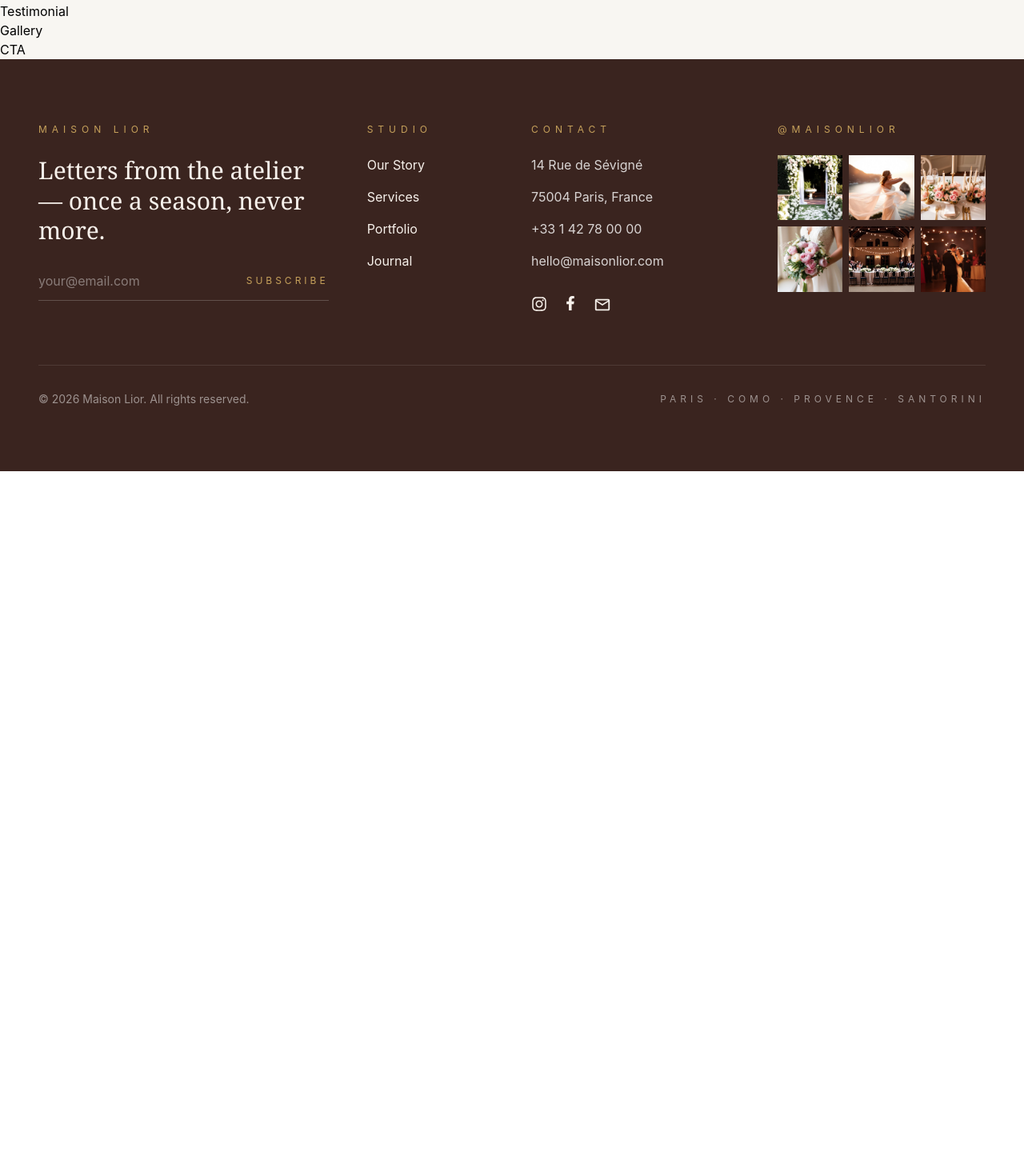
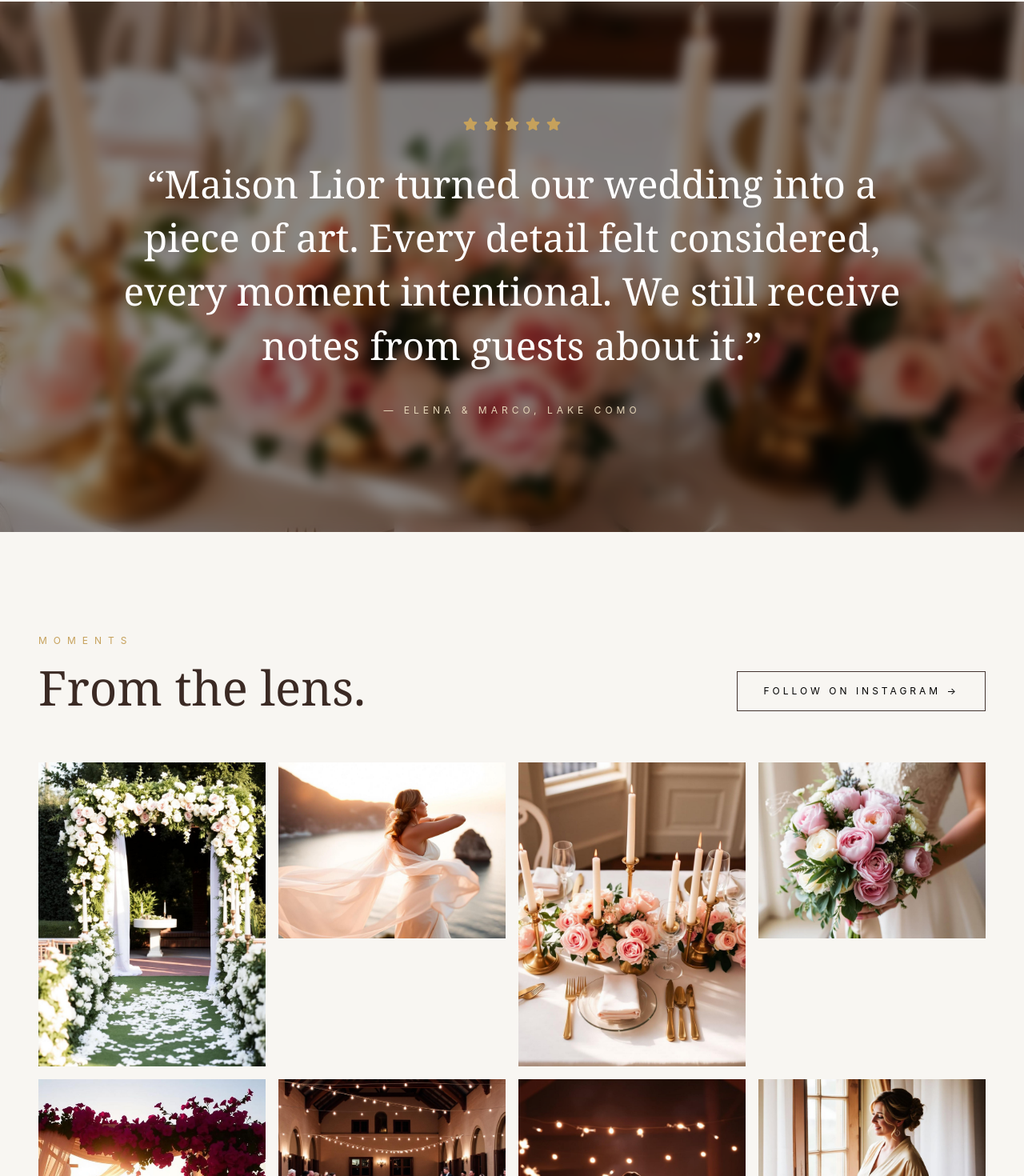
Before and after one commit to Priyankasapp/wedding-planner-webApp, a React (Vite) app: page / in a window 1280 px wide. Shown: the part 5933-7403 px from the top of the page at 80% size. Before the commit the page ends 6522 px from the top, so only its background shows below. Built offline with nearby package versions, Linux system fonts and the light colour scheme.

Commit message:
testimonials added in Home page ..

```diff
--- /dev/null
+++ b/src/components/home/Moments.tsx
@@ -0,0 +1,107 @@
+import { Link } from "react-router-dom";
+
+import img1 from "../../assets/images/photo_2.jpg";
+import img2 from "../../assets/images/photo_5.jpg";
+import img3 from "../../assets/images/photo_3.jpg";
+import img4 from "../../assets/images/photo_6.jpg";
+import img5 from "../../assets/images/photo_1.jpg";
+import img6 from "../../assets/images/photo_4.jpg";
+import img7 from "../../assets/images/photo_10.jpg";
+import img8 from "../../assets/images/photo_11.jpg";
+
+const moments = [
+  img1,
+  img2,
+  img3,
+  img4,
+  img5,
+  img6,
+  img7,
+  img8,
+];
+
+const Moments = () => {
+  return (
+    <section className="bg-[#F8F6F2] py-24 lg:py-32">
+
+      <div className="max-w-[1400px] mx-auto px-6 lg:px-12">
+
+        {/* Header */}
+
+        <div className="flex flex-col lg:flex-row lg:justify-between lg:items-end mb-16">
+
+          <div>
+
+            <p className="uppercase tracking-[8px] text-xs text-[#C6A15B]">
+              Moments
+            </p>
+
+            <h2 className="font-serif text-4xl md:text-6xl text-[#3B2A24] font-light mt-5">
+              From the lens.
+            </h2>
+
+          </div>
+
+          <Link
+            to="/"
+            className="
+              mt-8
+              lg:mt-0
+              inline-flex
+              items-center
+              gap-3
+              border
+              border-[#43342F]
+              px-8
+              py-4
+              uppercase
+              tracking-[4px]
+              text-xs
+              hover:bg-[#43342F]
+              hover:text-white
+              transition
+            "
+          >
+            Follow on Instagram →
+          </Link>
+
+        </div>
+
+        {/* Gallery */}
+
+        <div className="grid grid-cols-2 md:grid-cols-4 gap-4">
+
+          {moments.map((image, index) => (
+
+            <div
+              key={index}
+            className={index % 2 !== 0 ? "md:pt-0" : ""}
+            >
+
+              <img
+                src={image}
+                alt="Wedding moment"
+               className={`
+          w-full
+          object-cover
+          ${
+            index % 2 === 0
+              ? "h-[380px]"
+              : "h-[220px]"
+          }
+        `}
+              />
+
+            </div>
+
+          ))}
+
+        </div>
+
+      </div>
+
+    </section>
+  );
+};
+
+export default Moments;
--- a/src/components/home/Testimonial.tsx
+++ b/src/components/home/Testimonial.tsx
@@ -1,9 +1,72 @@
-
+import bgImage from "../../assets/images/photo_3.jpg";
+import { FaStar } from "react-icons/fa";
 
 const Testimonial = () => {
   return (
-    <div>Testimonial</div>
-  )
-}
+    <section className="relative py-28 lg:py-36 overflow-hidden">
 
-export default Testimonial
+      {/* Background */}
+
+      <div
+        className="absolute inset-0"
+        style={{
+          backgroundImage: `url(${bgImage})`,
+          backgroundPosition: "center",
+          backgroundSize: "cover",
+        }}
+      />
+
+      {/* Blur Layer */}
+
+      <div className="absolute inset-0 backdrop-blur-sm bg-black/45" />
+
+      {/* Content */}
+
+      <div className="relative z-10 max-w-5xl mx-auto px-6 text-center">
+
+        {/* Stars */}
+
+        <div className="flex justify-center gap-2 mb-8">
+          {[...Array(5)].map((_, index) => (
+            <FaStar
+              key={index}
+              className="text-[#C6A15B]"
+              size={18}
+            />
+          ))}
+        </div>
+
+        {/* Quote */}
+
+        <blockquote className="
+          font-serif
+          text-white
+          text-3xl
+          md:text-5xl
+          leading-[1.4]
+          font-light
+        ">
+          “Maison Lior turned our wedding into a piece of art.
+          Every detail felt considered, every moment intentional.
+          We still receive notes from guests about it.”
+        </blockquote>
+
+        {/* Author */}
+
+        <p className="
+          mt-10
+          uppercase
+          tracking-[5px]
+          text-xs
+          text-[#E5D5B8]
+        ">
+          — Elena & Marco, Lake Como
+        </p>
+
+      </div>
+
+    </section>
+  );
+};
+
+export default Testimonial;
--- a/src/pages/Home/Home.tsx
+++ b/src/pages/Home/Home.tsx
@@ -9,6 +9,8 @@ import Gallery from "../../components/home/Gallery";
 import CTA from "../../components/home/CTA";
 import Hero from "../../components/home/Hero";
 import FeaturedWeddings from "../../components/home/FeaturedWeddings";
+import Moments from "../../components/home/Moments";
+
 const Home = () => {
   return (
      <>
@@ -20,6 +22,7 @@ const Home = () => {
       <Stats />
       <Process />
       <Testimonial />
+     <Moments/>
       <Gallery />
       <CTA />
     </>
```
